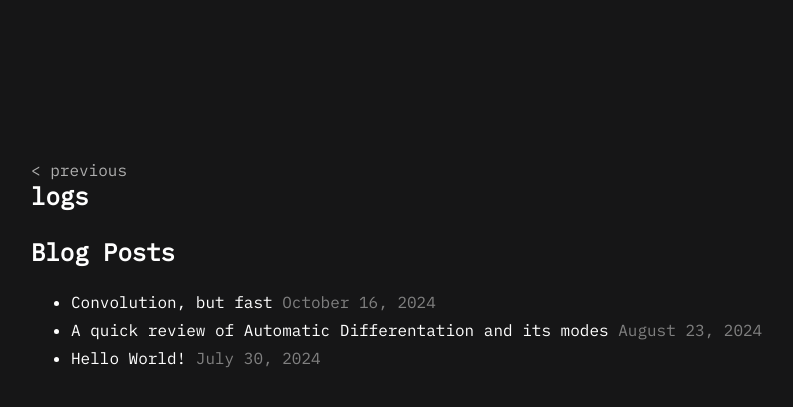
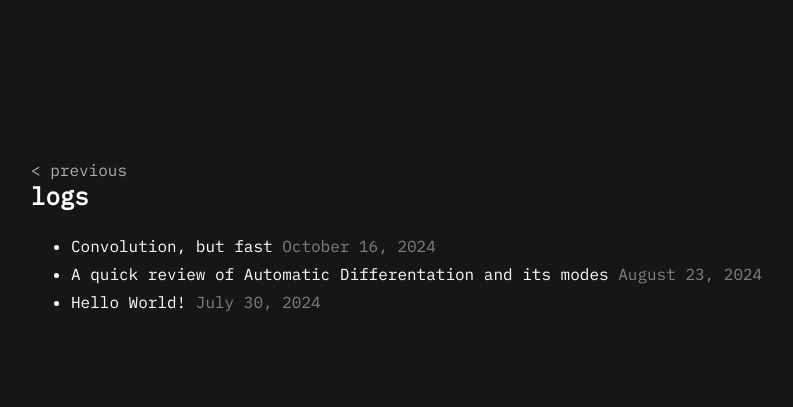
Before and after one commit to tayheau/tayheau.github.io, a Jekyll site: the page built from logs.html, in a window 1280 px wide. Shown: the top 407 px of the page, without its empty margins (209-1002 px from the left). Built offline with Jekyll 4.4.1, drawn with Linux system fonts in a browser that asks for light colours.

Commit message:
Update logs.html

```diff
--- a/logs.html
+++ b/logs.html
@@ -2,19 +2,6 @@
 title: logs
 layout: logs
 ---
-
-<ul>
-  {% for book in site.notes %}
-    {% for note in book %}
-      <li>
-        <a href="{{ note.url }}">{{ note.title }}</a> [Study Note]
-        <span>{{ note.date | date: "%B %-d, %Y" }}</span>
-      </li>
-    {% endfor %}
-  {% endfor %}
-</ul>
-
-<h2>Blog Posts</h2>
 <ul>
   {% for post in site.posts %}
     <li>
```
